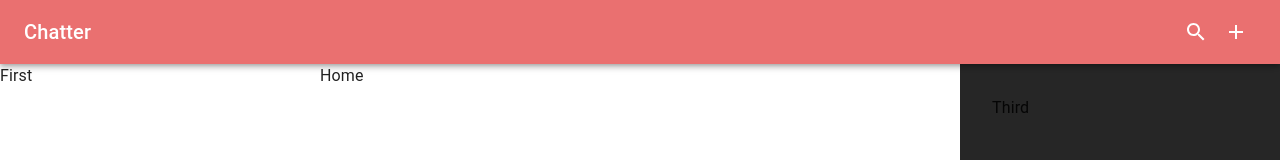
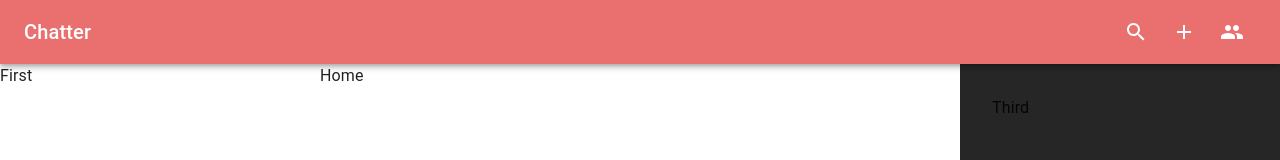
Before and after one commit to chandlerbing2517/Chatter, a React (Vite) app in the folder client/: page / in a window 1280 px wide. Shown: the top 160 px of the page. Built offline with nearby package versions, Linux system fonts and the light colour scheme.

Commit message:
toolbar updated

```diff
--- a/client/src/components/layout/Header.jsx
+++ b/client/src/components/layout/Header.jsx
@@ -1,8 +1,12 @@
 import { AppBar, Toolbar, Box, Typography, IconButton, Tooltip } from '@mui/material'
 import React from 'react'
+import { useNavigate } from "react-router-dom";
 import { orange } from '../../constants/color'
-import {Menu as MenuIcon, Search as SearchIcon, Add as AddIcon} from '@mui/icons-material';
-const handleMobile=()=>
+import {Menu as MenuIcon, Search as SearchIcon, Add as AddIcon, Group as GroupIcon} from '@mui/icons-material';
+
+
+const Header = () => {
+  const handleMobile=()=>
 {
   console.log('Handle Mobile');
 }
@@ -12,10 +16,13 @@ const openSearch=()=>
 }
 const openNewGroup=()=>
 {
-  console.log('Open NewGroupe');
+  console.log('Open New Group');
 }
-const Header = () => {
+const navigate = useNavigate();
+const navigateToGroup = () => navigate("/groups");
+
   return (
+
     <>
     <Box sx={{flexGrow: 1}} height={"4rem"}>
       <AppBar
@@ -40,23 +47,33 @@ const Header = () => {
           </Box>
           <Box sx={{flexGrow:1}} />
           <Box>
-            <Tooltip>
-            <IconButton color='inherit' onClick={openSearch}>
-              <SearchIcon />
-            </IconButton>
-            </Tooltip>
-            <Tooltip name="New Group">
-            <IconButton color='inherit' onClick={openNewGroup}>
-              <AddIcon />
-            </IconButton>
-            </Tooltip>
+            <Iconbtn
+            title={"Search"}
+            icon={<SearchIcon />}
+            onClick={openSearch} />
+            <Iconbtn
+            title={"New Group"}
+            icon={<AddIcon />}
+            onClick={openNewGroup} />
+            <Iconbtn
+            title={"Manage Group"}
+            icon={<GroupIcon />}
+            onClick={navigateToGroup} />
           </Box>
         </Toolbar>
       </AppBar>
     </Box>
     </>
   );
-
 };
+const Iconbtn =({title,icon,onClick})=>{
+  return (
+    <Tooltip title={title}>
+      <IconButton color="inherit" size="large" onClick={onClick}>
+        {icon}
+      </IconButton>
+    </Tooltip>
+  )
+}
 
 export default Header
```
